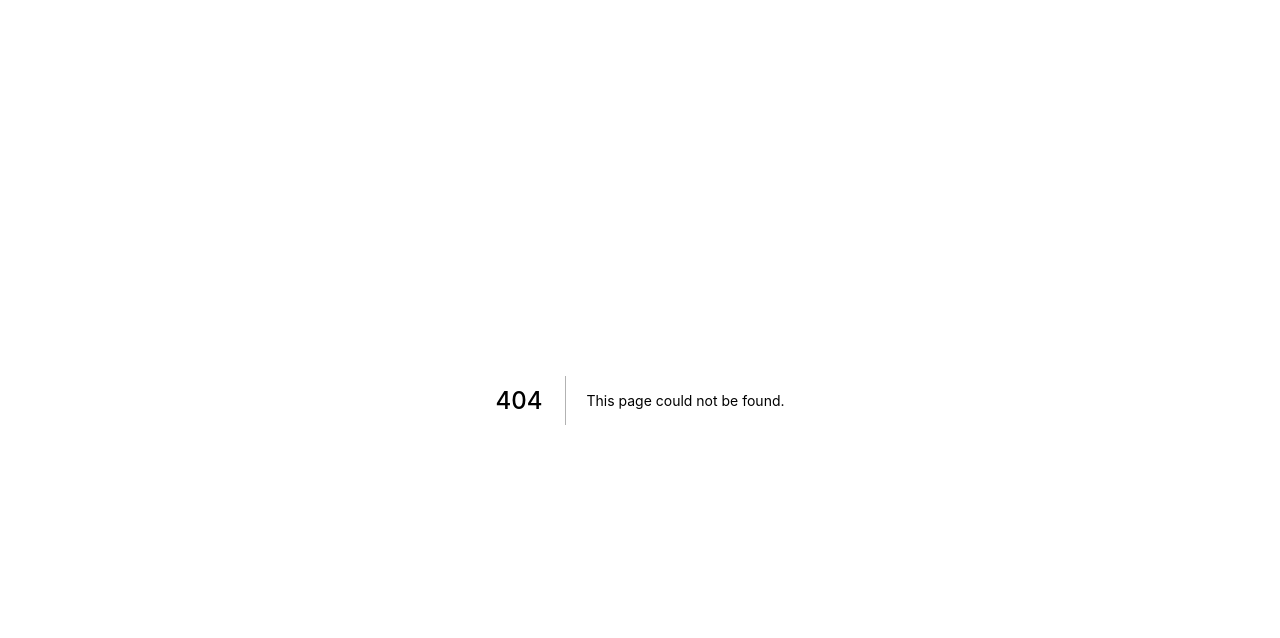
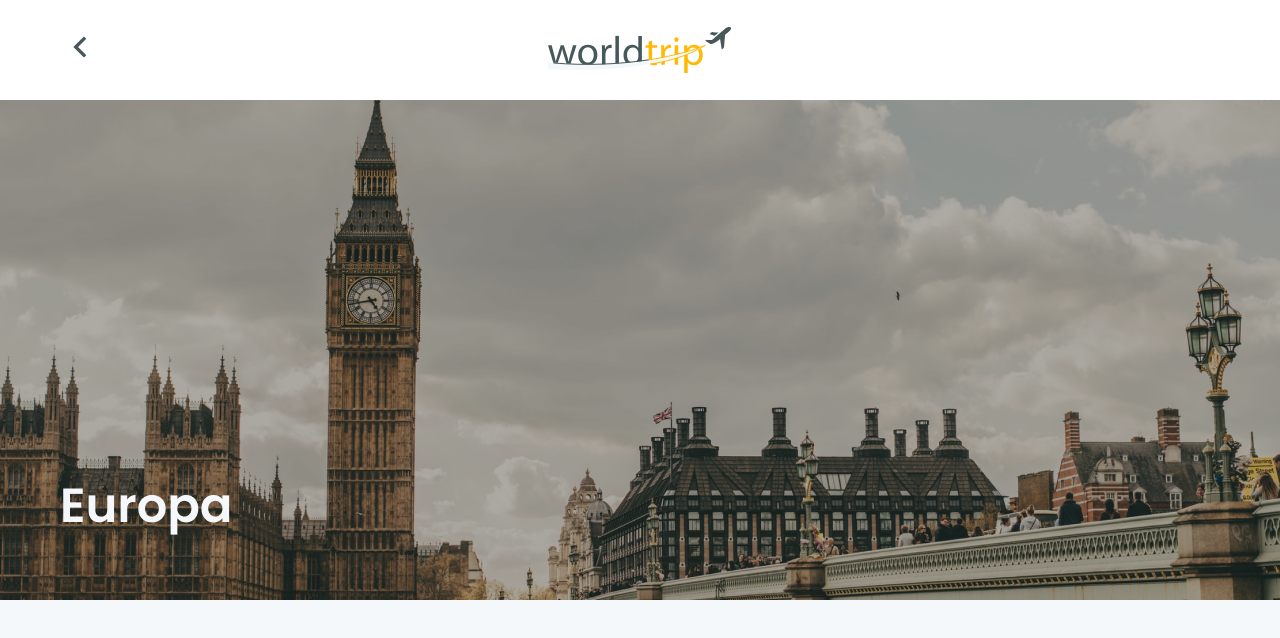
Before and after one commit to GuilhermeFujita/ignite-worldtrip, a Next.js app: page /continent/europa in a window 1280 px wide. Before the commit this address had no page. Shown: the top 638 px of the page. Built offline with nearby package versions, Linux system fonts and the light colour scheme.

Commit message:
Continent page - banner

```diff
--- a/package.json
+++ b/package.json
@@ -16,6 +16,7 @@
     "next": "10.2.0",
     "react": "17.0.2",
     "react-dom": "17.0.2",
+    "react-icons": "^4.2.0",
     "sass": "^1.32.12",
     "swiper": "^6.5.9"
   },
--- /dev/null
+++ b/src/components/ContinentBanner/index.tsx
@@ -0,0 +1,20 @@
+import { Flex } from "@chakra-ui/react";
+
+export default function ContinentBanner() {
+  return (
+    <Flex
+      w="100%"
+      h={["150px", "300px", "500px"]}
+      px={["0", "0", "36"]}
+      pt={["0", "0", "72"]}
+      bgImage="url(/bannereu.png)"
+      bgPosition="center"
+      bgRepeat="no-repeat"
+      bgSize="cover"
+      align="center"
+      justify={["center", "center", "flex-start"]}
+    >
+
+    </Flex>
+  );
+}
--- a/src/components/Header/index.tsx
+++ b/src/components/Header/index.tsx
@@ -1,6 +1,12 @@
-import { Flex, Grid, Image } from "@chakra-ui/react";
+import { Flex, Grid, Image, Icon } from "@chakra-ui/react";
+import { useRouter } from "next/dist/client/router";
+import Link from 'next/link';
+import { RiArrowLeftSLine } from 'react-icons/ri';
 
 export default function Header() {
+  const { asPath } = useRouter();
+  const notHomePage = asPath !== '/';
+
   return (
     <header>
       <Flex
@@ -22,6 +28,14 @@
           templateColumns="repeat(3,1fr)"
           justifyContent="center"
         >
+          {notHomePage && (
+            <Link href="/">
+              <a>
+                <Icon as={RiArrowLeftSLine} fontSize={[20, 40]} justifySelf="start" />
+              </a>
+            </Link>
+          )}
+
           <Image
             w={["81px", "184px"]}
             src="/logo.svg"
--- /dev/null
+++ b/src/pages/continent/[slug].tsx
@@ -0,0 +1,12 @@
+import { Flex } from "@chakra-ui/react";
+import ContinentBanner from "../../components/ContinentBanner";
+import Header from "../../components/Header";
+
+export default function Continent() {
+  return (
+    <Flex direction="column">
+      <Header />
+      <ContinentBanner />
+    </Flex>
+  )
+}
```
Also changed, not shown: public/bannereu.png (added), 1 other file (tests, documents, lock files or other folders).
